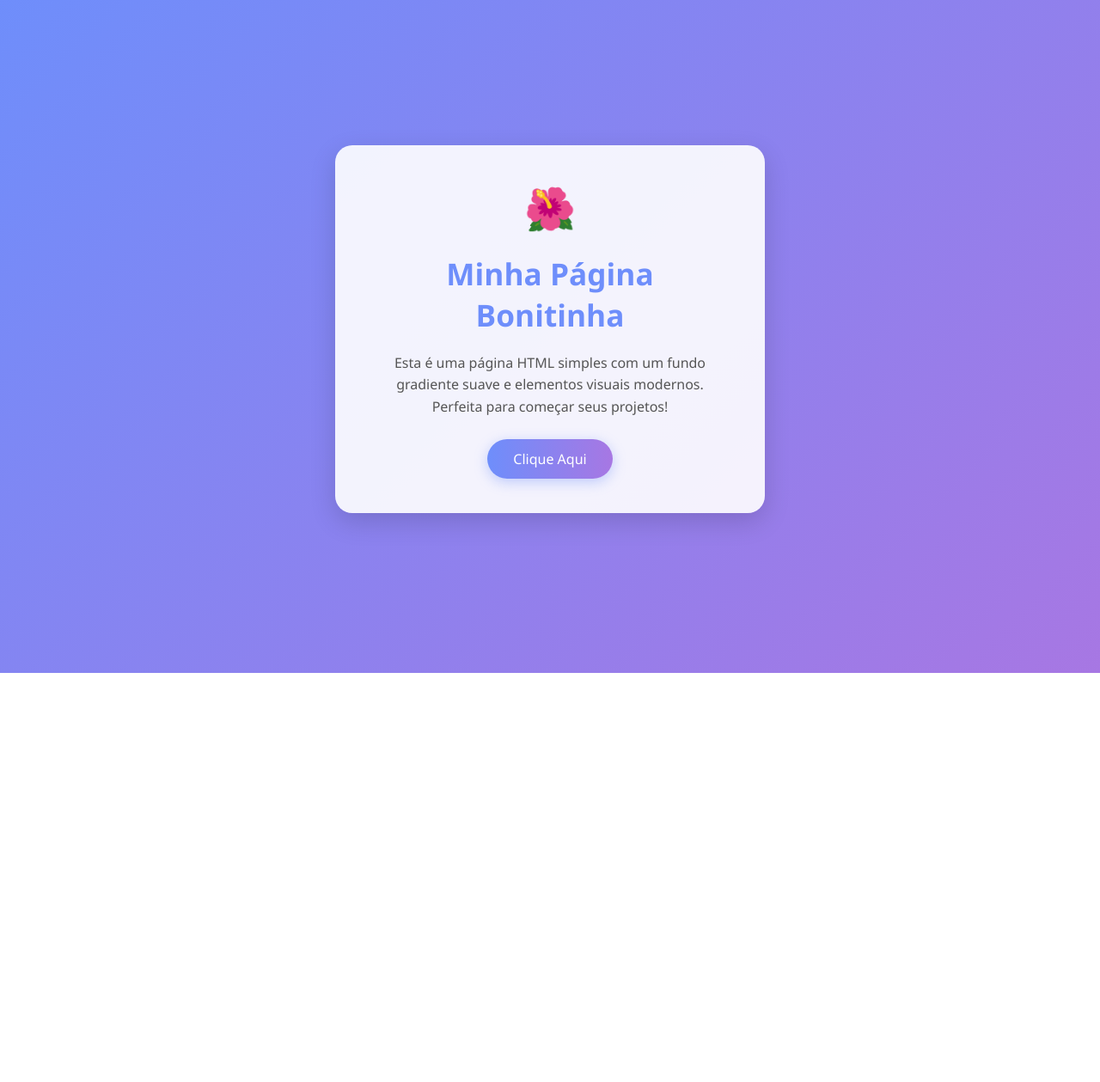
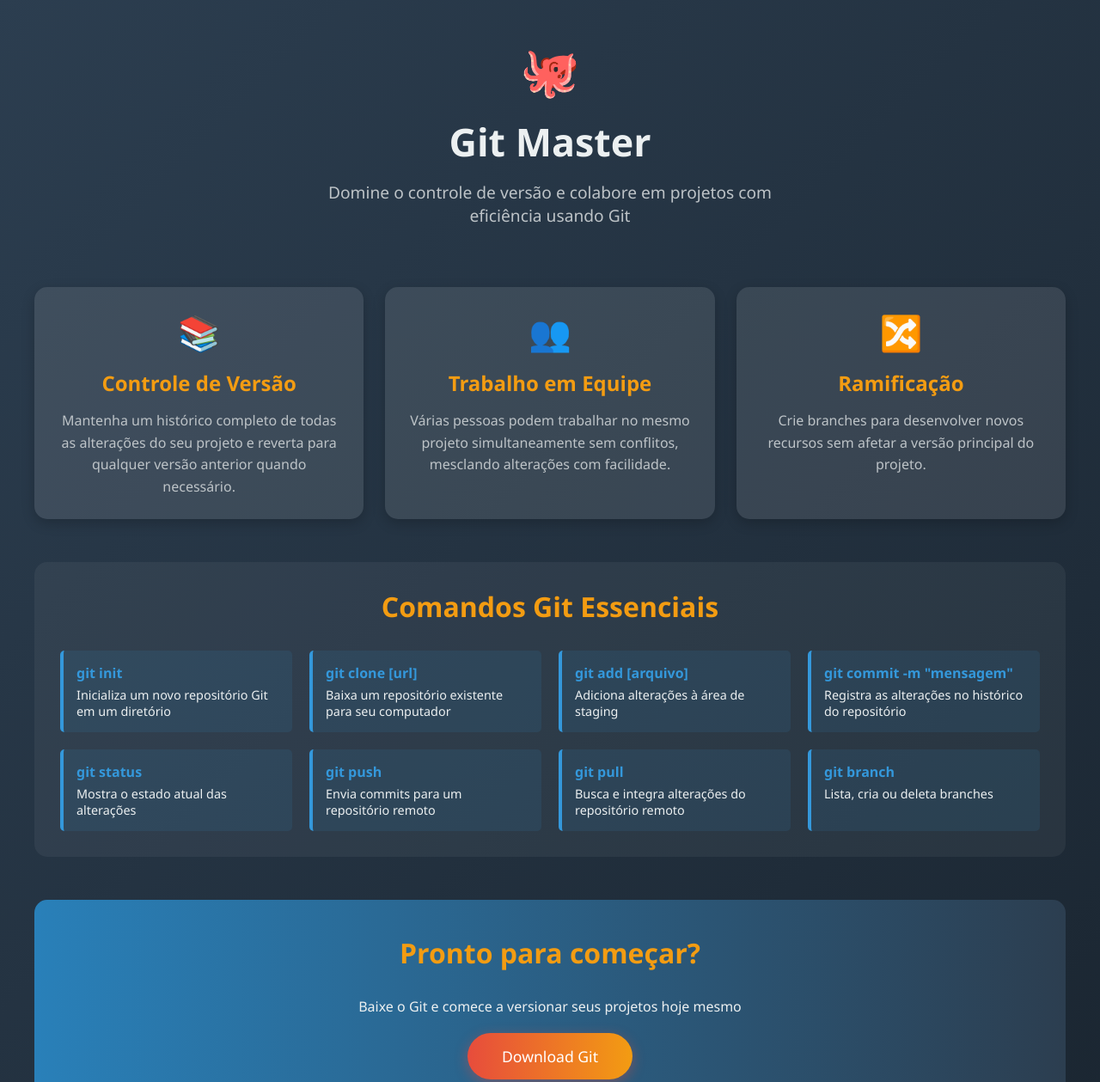
Before and after one commit to BernardoPatriarca/My_Github, a plain HTML site: page index.html in a window 1280 px wide. Shown: the part 17-1276 px from the top of the page at 86% size. Before the commit the page ends 800 px from the top, so only its background shows below. Drawn offline with Linux system fonts and the light colour scheme.

Commit message:
Ajustes na tela html

```diff
--- a/index.html
+++ b/index.html
@@ -3,7 +3,7 @@
 <head>
     <meta charset="UTF-8">
     <meta name="viewport" content="width=device-width, initial-scale=1.0">
-    <title>Minha Página Bonitinha</title>
+    <title>Git Master - Controle de Versão Simplificado</title>
     <style>
         * {
             margin: 0;
@@ -13,58 +13,150 @@
         }
 
         body {
-            background: linear-gradient(135deg, #6e8efb, #a777e3);
+            background: linear-gradient(135deg, #2C3E50, #1A2530);
             min-height: 100vh;
-            display: flex;
-            justify-content: center;
-            align-items: center;
+            color: #ECF0F1;
             padding: 20px;
         }
 
-        .container {
-            background-color: rgba(255, 255, 255, 0.9);
-            border-radius: 20px;
-            box-shadow: 0 10px 30px rgba(0, 0, 0, 0.15);
-            padding: 40px;
+        header {
             text-align: center;
-            max-width: 500px;
-            width: 100%;
-            animation: fadeIn 0.8s ease-out;
+            padding: 40px 20px;
+            margin-bottom: 30px;
+        }
+
+        .logo {
+            font-size: 3.5rem;
+            margin-bottom: 15px;
+            color: #F39C12;
         }
 
         h1 {
-            color: #6e8efb;
-            margin-bottom: 20px;
-            font-size: 2.2rem;
+            font-size: 2.8rem;
+            margin-bottom: 15px;
+            color: #ECF0F1;
         }
 
-        p {
-            color: #555;
-            line-height: 1.6;
-            margin-bottom: 25px;
+        .subtitle {
+            font-size: 1.2rem;
+            color: #BDC3C7;
+            max-width: 600px;
+            margin: 0 auto;
         }
 
-        .emoji {
-            font-size: 3rem;
-            margin-bottom: 20px;
-            display: block;
+        .container {
+            max-width: 1200px;
+            margin: 0 auto;
+        }
+
+        .features {
+            display: grid;
+            grid-template-columns: repeat(auto-fit, minmax(300px, 1fr));
+            gap: 25px;
+            margin-bottom: 50px;
+        }
+
+        .feature-card {
+            background: rgba(255, 255, 255, 0.1);
+            border-radius: 15px;
+            padding: 25px;
+            text-align: center;
+            transition: transform 0.3s, box-shadow 0.3s;
+            box-shadow: 0 5px 15px rgba(0, 0, 0, 0.2);
+        }
+
+        .feature-card:hover {
+            transform: translateY(-5px);
+            box-shadow: 0 10px 25px rgba(0, 0, 0, 0.3);
+        }
+
+        .feature-icon {
+            font-size: 2.5rem;
+            margin-bottom: 15px;
+            color: #3498DB;
+        }
+
+        .feature-title {
+            font-size: 1.5rem;
+            margin-bottom: 15px;
+            color: #F39C12;
+        }
+
+        .feature-desc {
+            color: #BDC3C7;
+            line-height: 1.6;
+        }
+
+        .commands {
+            background: rgba(255, 255, 255, 0.05);
+            border-radius: 15px;
+            padding: 30px;
+            margin-bottom: 50px;
+        }
+
+        .section-title {
+            text-align: center;
+            font-size: 2rem;
+            margin-bottom: 30px;
+            color: #F39C12;
+        }
+
+        .command-list {
+            display: grid;
+            grid-template-columns: repeat(auto-fit, minmax(250px, 1fr));
+            gap: 20px;
+        }
+
+        .command-item {
+            background: rgba(52, 152, 219, 0.1);
+            border-left: 4px solid #3498DB;
+            padding: 15px;
+            border-radius: 5px;
+        }
+
+        .command {
+            color: #3498DB;
+            font-weight: bold;
+            margin-bottom: 5px;
+        }
+
+        .description {
+            color: #ECF0F1;
+            font-size: 0.9rem;
+        }
+
+        .cta {
+            text-align: center;
+            padding: 40px 20px;
+            background: linear-gradient(to right, #2980B9, #2C3E50);
+            border-radius: 15px;
+            margin-bottom: 50px;
         }
 
         .btn {
-            background: linear-gradient(to right, #6e8efb, #a777e3);
+            background: linear-gradient(to right, #E74C3C, #F39C12);
             color: white;
             border: none;
-            padding: 12px 30px;
+            padding: 15px 40px;
             border-radius: 50px;
-            font-size: 1rem;
+            font-size: 1.1rem;
             cursor: pointer;
             transition: transform 0.3s, box-shadow 0.3s;
-            box-shadow: 0 4px 15px rgba(110, 142, 251, 0.4);
+            box-shadow: 0 4px 15px rgba(231, 76, 60, 0.4);
+            margin-top: 20px;
         }
 
         .btn:hover {
             transform: translateY(-3px);
-            box-shadow: 0 6px 20px rgba(110, 142, 251, 0.6);
+            box-shadow: 0 6px 20px rgba(231, 76, 60, 0.6);
+        }
+
+        footer {
+            text-align: center;
+            padding: 30px;
+            color: #BDC3C7;
+            font-size: 0.9rem;
+            border-top: 1px solid rgba(255, 255, 255, 0.1);
         }
 
         @keyframes fadeIn {
@@ -77,14 +169,94 @@
                 transform: translateY(0);
             }
         }
+
+        .feature-card, .command-item {
+            animation: fadeIn 0.8s ease-out;
+        }
     </style>
 </head>
 <body>
+    <header>
+        <div class="logo">🐙</div>
+        <h1>Git Master</h1>
+        <p class="subtitle">Domine o controle de versão e colabore em projetos com eficiência usando Git</p>
+    </header>
+
     <div class="container">
-        <span class="emoji">🌺</span>
-        <h1>Minha Página Bonitinha</h1>
-        <p>Esta é uma página HTML simples com um fundo gradiente suave e elementos visuais modernos. Perfeita para começar seus projetos!</p>
-        <button class="btn">Clique Aqui</button>
+        <section class="features">
+            <div class="feature-card">
+                <div class="feature-icon">📚</div>
+                <h3 class="feature-title">Controle de Versão</h3>
+                <p class="feature-desc">Mantenha um histórico completo de todas as alterações do seu projeto e reverta para qualquer versão anterior quando necessário.</p>
+            </div>
+
+            <div class="feature-card">
+                <div class="feature-icon">👥</div>
+                <h3 class="feature-title">Trabalho em Equipe</h3>
+                <p class="feature-desc">Várias pessoas podem trabalhar no mesmo projeto simultaneamente sem conflitos, mesclando alterações com facilidade.</p>
+            </div>
+
+            <div class="feature-card">
+                <div class="feature-icon">🔀</div>
+                <h3 class="feature-title">Ramificação</h3>
+                <p class="feature-desc">Crie branches para desenvolver novos recursos sem afetar a versão principal do projeto.</p>
+            </div>
+        </section>
+
+        <section class="commands">
+            <h2 class="section-title">Comandos Git Essenciais</h2>
+            <div class="command-list">
+                <div class="command-item">
+                    <div class="command">git init</div>
+                    <div class="description">Inicializa um novo repositório Git em um diretório</div>
+                </div>
+
+                <div class="command-item">
+                    <div class="command">git clone [url]</div>
+                    <div class="description">Baixa um repositório existente para seu computador</div>
+                </div>
+
+                <div class="command-item">
+                    <div class="command">git add [arquivo]</div>
+                    <div class="description">Adiciona alterações à área de staging</div>
+                </div>
+
+                <div class="command-item">
+                    <div class="command">git commit -m "mensagem"</div>
+                    <div class="description">Registra as alterações no histórico do repositório</div>
+                </div>
+
+                <div class="command-item">
+                    <div class="command">git status</div>
+                    <div class="description">Mostra o estado atual das alterações</div>
+                </div>
+
+                <div class="command-item">
+                    <div class="command">git push</div>
+                    <div class="description">Envia commits para um repositório remoto</div>
+                </div>
+
+                <div class="command-item">
+                    <div class="command">git pull</div>
+                    <div class="description">Busca e integra alterações do repositório remoto</div>
+                </div>
+
+                <div class="command-item">
+                    <div class="command">git branch</div>
+                    <div class="description">Lista, cria ou deleta branches</div>
+                </div>
+            </div>
+        </section>
+
+        <section class="cta">
+            <h2 class="section-title">Pronto para começar?</h2>
+            <p>Baixe o Git e comece a versionar seus projetos hoje mesmo</p>
+            <button class="btn">Download Git</button>
+        </section>
     </div>
+
+    <footer>
+        <p>Git Master - 2023 | Recursos educacionais para dominar o controle de versão</p>
+    </footer>
 </body>
 </html>
```
